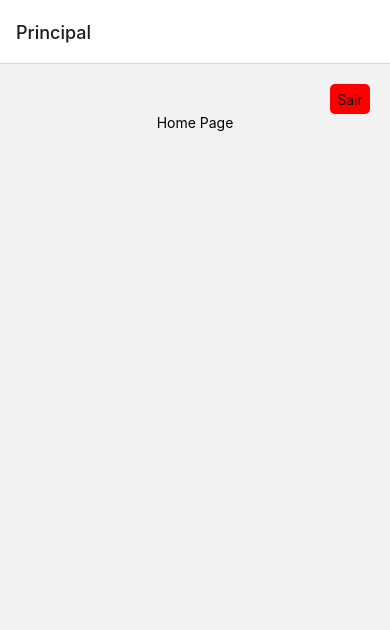
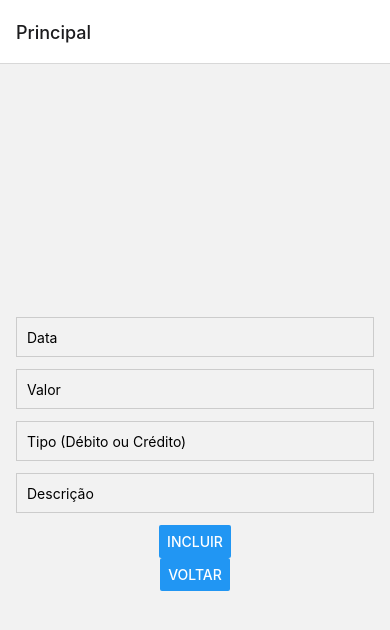
Before and after one commit to GabrielDev-S/TE-2023-2, a React Native app: screen /Principal in a window 390 px wide. Shown: the top 630 px of the page. Built offline with nearby package versions, Linux system fonts and the light colour scheme.

Commit message:
criação tela inclusão de lançamentos

```diff
--- a/src/telas/TelaPrincipal/TelaPrincipal.js
+++ b/src/telas/TelaPrincipal/TelaPrincipal.js
@@ -1,24 +1,89 @@
-import React from 'react'
-import { Image, Text, TextInput, TouchableOpacity, View } from 'react-native'
-import { auth } from '../../firebase/config.js'
-import styles from './estilo';
+// import React from 'react'
+// import { Image, Text, TextInput, TouchableOpacity, View } from 'react-native'
+// import { auth } from '../../firebase/config.js'
+// import styles from './estilo';
 
-export default function HomeScreen({navigation}) {
-    const onLogoutPress = () => {
-        auth.signOut().then((respose) => {
-            navigation.navigate('Login')
-        })
-    }
+// export default function HomeScreen({navigation}) {
+//     const onLogoutPress = () => {
+//         auth.signOut().then((respose) => {
+//             navigation.navigate('Login')
+//         })
+//     }
 
 
-    return (
-        <View>
-            <TouchableOpacity
-                    style={styles.button}
-                    onPress={() => onLogoutPress()}>
-                    <Text style={styles.buttonTitle}>Sair</Text>
-                </TouchableOpacity>
-            <Text style={styles.title}>Home Page</Text>
-        </View>
-    )
-}
+//     return (
+//         <View>
+//             <TouchableOpacity
+//                     style={styles.button}
+//                     onPress={() => onLogoutPress()}>
+//                     <Text style={styles.buttonTitle}>Sair</Text>
+//                 </TouchableOpacity>
+//             <Text style={styles.title}>Home Page</Text>
+//         </View>
+//     )
+// }
+
+import React, { useState } from 'react';
+import { View, TextInput, Button, StyleSheet } from 'react-native';
+
+const CadastroLancamentos = () => {
+  const [data, setData] = useState('');
+  const [valor, setValor] = useState('');
+  const [tipo, setTipo] = useState('');
+  const [descricao, setDescricao] = useState('');
+
+  const handleCadastro = () => {
+    // Aqui você pode realizar as ações necessárias para salvar o lançamento contábil
+    console.log('Lançamento cadastrado:', data, valor, tipo, descricao);
+  };
+
+  return (
+    <View style={styles.container}>
+      <TextInput
+        style={styles.input}
+        placeholder="Data"
+        value={data}
+        onChangeText={setData}
+      />
+      <TextInput
+        style={styles.input}
+        placeholder="Valor"
+        value={valor}
+        onChangeText={setValor}
+      />
+      <TextInput
+        style={styles.input}
+        placeholder="Tipo (Débito ou Crédito)"
+        value={tipo}
+        onChangeText={setTipo}
+      />
+      <TextInput
+        style={styles.input}
+        placeholder="Descrição"
+        value={descricao}
+        onChangeText={setDescricao}
+      />
+      <Button title="Incluir" onPress={handleCadastro} />
+      <Button title="Voltar" onPress={handleCadastro} />
+    </View>
+  );
+};
+
+const styles = StyleSheet.create({
+  container: {
+    flex: 1,
+    padding: 16,
+    alignItems: 'center',
+    justifyContent: 'center',
+  },
+  input: {
+    width: '100%',
+    height: 40,
+    borderWidth: 1,
+    borderColor: '#ccc',
+    marginBottom: 12,
+    paddingHorizontal: 10,
+  },
+});
+
+export default CadastroLancamentos;
```
